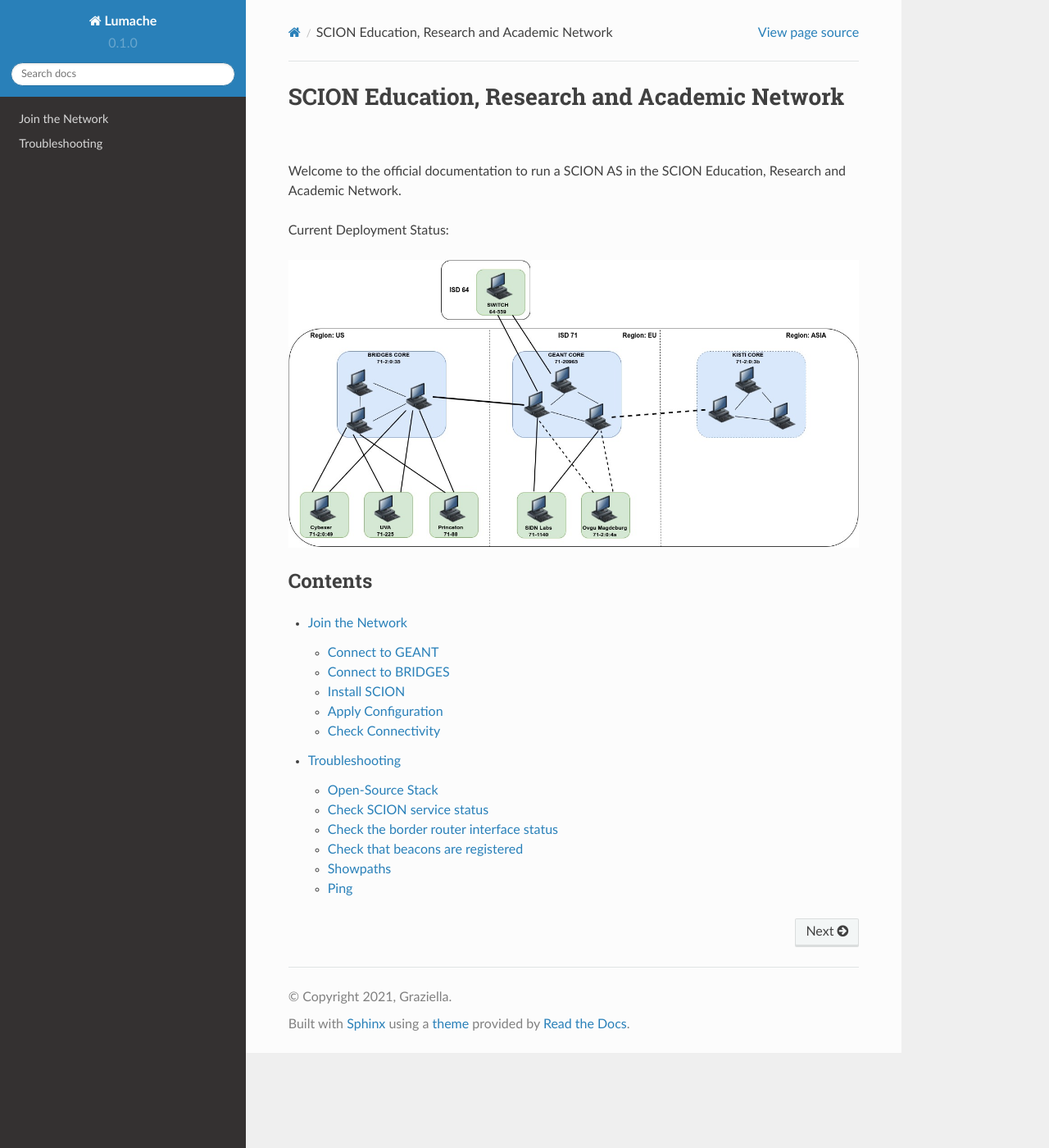
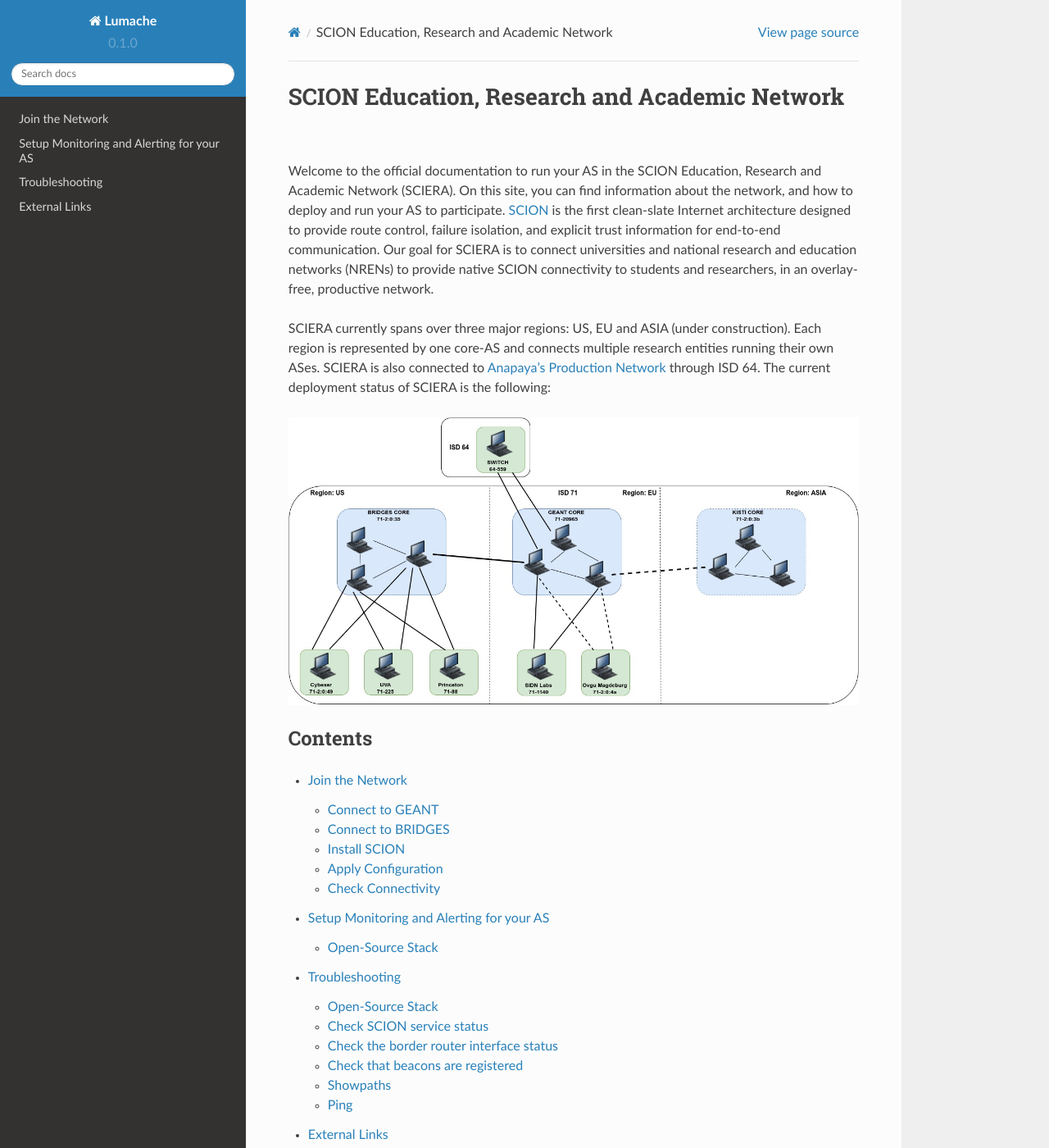
Before and after one commit to netsys-lab/scion-education-network-documentation, a Sphinx documentation site: the page built from docs/source/index.rst, in a window 1280 px wide and 1400 px high. Shown: the whole window at 82% size. Built offline with Sphinx 7.4.7 and the Read the Docs theme 2.0.0, drawn with Linux system fonts in a browser that asks for light colours; some of the changed text lies outside the part shown.

Commit message:
Update documentation

```diff
--- a/docs/source/index.rst
+++ b/docs/source/index.rst
@@ -1,9 +1,9 @@
 SCION Education, Research and Academic Network
 =======================================
 
-Welcome to the official documentation to run a SCION AS in the SCION Education, Research and Academic Network.
+Welcome to the official documentation to run your AS in the SCION Education, Research and Academic Network (SCIERA). On this site, you can find information about the network, and how to deploy and run your AS to participate. `SCION <https://scion-architecture.net/>`_ is the first clean-slate Internet architecture designed to provide route control, failure isolation, and explicit trust information for end-to-end communication. Our goal for SCIERA is to connect universities and national research and education networks (NRENs) to provide native SCION connectivity to students and researchers, in an overlay-free, productive network.
 
-Current Deployment Status:
+SCIERA currently spans over three major regions: US, EU and ASIA (under construction). Each region is represented by one core-AS and connects multiple research entities running their own ASes. SCIERA is also connected to `Anapaya's Production Network <https://www.anapaya.net/>`_ through ISD 64. The current deployment status of SCIERA is the following:
 
 .. image:: images/education-isd-as-overview.jpg
   :width: 1920
@@ -16,4 +16,6 @@
 
    about
    join
+   monitoring
    troubleshooting
+   weblinks
--- /dev/null
+++ b/docs/source/monitoring.rst
@@ -0,0 +1,9 @@
+Setup Monitoring and Alerting for your AS
+=====
+
+Open-Source Stack
+------------
+
+We provide a ready-to-use setup to monitor SCION ASes that run the open-source SCION stack. To setup monitoring for your AS, please contact marten.gartner@ovgu.de.
+
+The setup will be provided as a single archive file. After extracting the archive on your local computer, follow the guidelines in the readme.md to install the monitoring client on your AS and the monitoring server on a dedicated machine (we recommend to not install the monitoring server on the same machine(s) that run the SCION AS).
--- a/pyproject.toml
+++ b/pyproject.toml
@@ -3,6 +3,6 @@
 build-backend = "flit_core.buildapi"
 
 [project]
-name = "lumache"
-authors = [{name = "Graziella", email = "graziella@lumache"}]
+name = "SCIERA Documentation"
+authors = [{name = "Ovgu Magdeburg, ETH Zurich", email = "marten.gartner@ovgu.de"}]
 dynamic = ["version", "description"]
```
Also changed, not shown: docs/source/weblinks.rst (added, +14 -0 lines).
